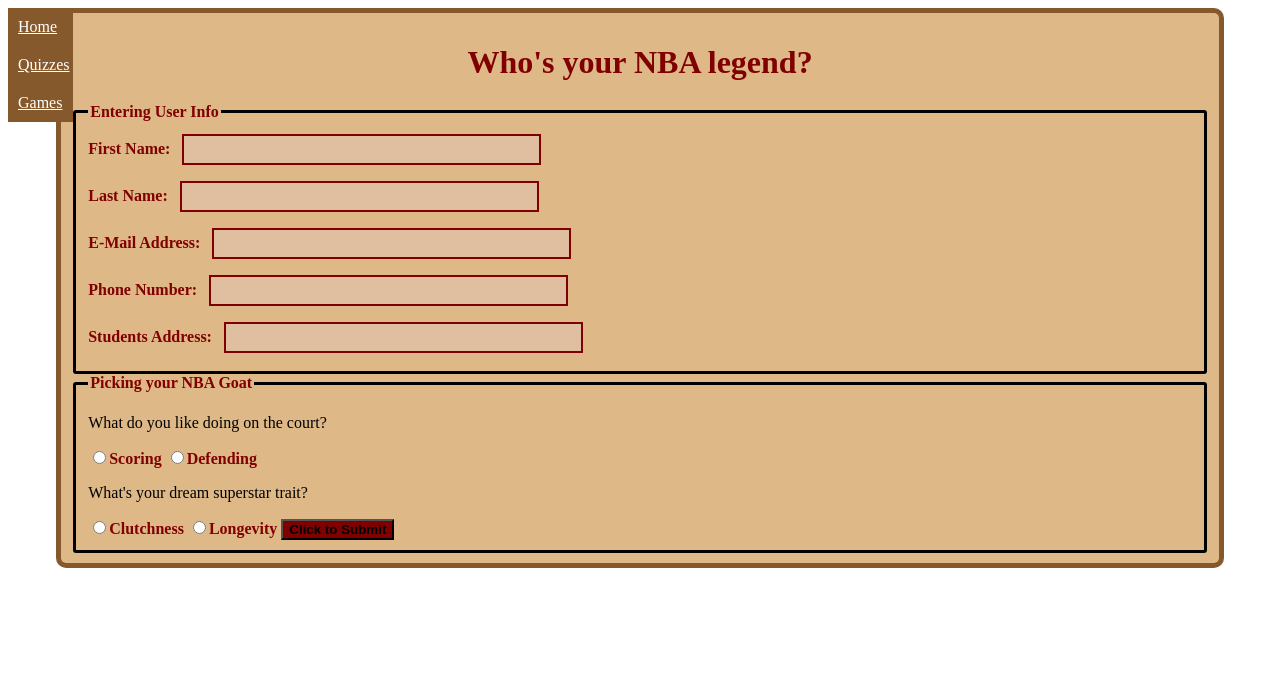
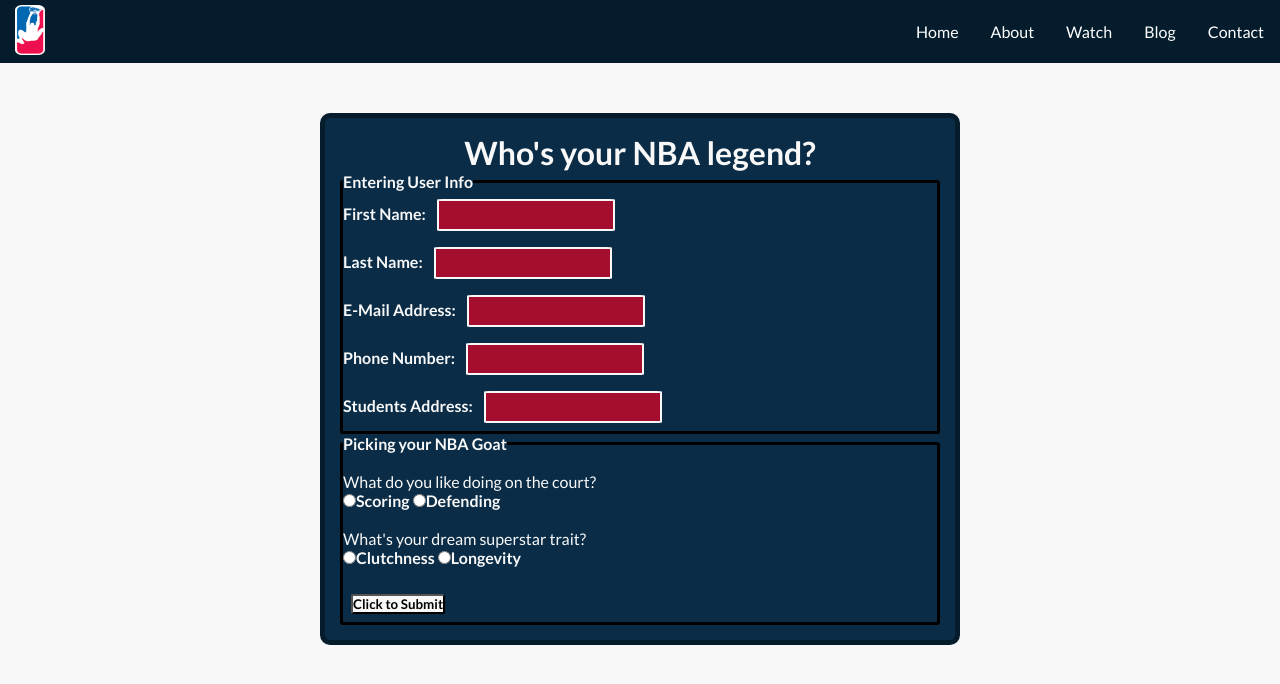
Before and after one commit to jdanderson01/nba-survey, a plain HTML site: page quiz.html in a window 1280 px wide. Drawn offline with Linux system fonts and the light colour scheme; files whose address does not match are found by name.

Commit message:
NBA Survey
Updated the styling of the survey and added it to the NBA Archive landing page.

```diff
--- a/css/styles.css
+++ b/css/styles.css
@@ -1,29 +1,84 @@
-.sidebar {
+@import url('https://fonts.googleapis.com/css2?family=Lato:ital,wght@0,100;0,300;0,400;0,700;0,900;1,100;1,300;1,400;1,700;1,900&display=swap');
+
+*{
   margin: 0;
   padding: 0;
-    width: 65px;
-    background-color: #86592d;
-    position: fixed;
-    height: auto;
+  box-sizing: border-box;
+  font-family: 'Lato', sans-serif;
 }
 
-  .sidebar a {
-    display: block;
-    color: white;
-    padding: 10px;
+body {
+  background-color: #f8f8f8;
 }
 
-  .sidebar a:hover {
-    background-color: maroon;
-    color: white;
+p {
+  color: #f8f8f8;
 }
 
+
+.navbar {
+  display: flex;
+  position: relative;
+  justify-content: space-between;
+  align-items: center;
+  background-color: #051c2d;
+  color: #f8f8f8;
+}
+
+.logo-text {
+  position: relative;
+  color: #f8f8f8;
+  font-size: 30px;
+  text-decoration: none;
+  text-transform: uppercase;
+  font-weight: 800;
+  letter-spacing: 1px;
+  padding-right: 990px;
+}
+
+.navbar-links {
+  height: 100%;
+}
+
+.navbar-links ul {
+  display: flex;
+  margin: 0;
+  padding: 0;
+}
+
+.navbar-links li {
+  list-style: none;
+}
+
+.navbar-links li a {
+  display: block;
+  text-decoration: none;
+  color: white;
+  padding: 1rem;
+}
+
+
+/* changing hover color to NBA color */
+.navbar-links li:hover {
+  background-color: #C9082A;
+}
+
+.logo-style {
+  position: relative;
+  left: 10px;
+  height: 50px;
+  width: 30px;
+  margin: 5px;
+}
+
+
 .container {
-    width: 90%;
-    border: 5px solid #86592d;
+  width: 50%;
+  border: 5px solid #051c2d;
   margin: auto;
-    padding: 10px;
-    background-color: burlywood;
+  margin-top: 50px;
+  padding: 15px;
+  background-color: #0a2c46;
   border-radius: 10px;
   }
 
@@ -32,12 +87,12 @@
   }
 
 .header {
-    color: maroon;
+  color: #f8f8f8;
   text-align: center;
   }
 
 .legend {
-    color: maroon;
+  color: #f8f8f8;
   font-weight: bold;
   }
 
@@ -49,18 +104,21 @@
 input[type="submit"] {
   color: black;
   font-weight: bold;
-    background-color: maroon;
+  background-color: #f8f8f8;
+  border-radius: 5%;
+  margin: 8px;
   }
 
 input[type="text"] {
   width: 30%;
   padding: 6px 12px;
   margin: 8px;
-    border: 2px solid maroon;
-    background-color: #dfbf9f;
+  border: 2px solid #f8f8f8;
+  background-color: #C9082Ad1;
+  border-radius: 3%;
   }
 
 label {
-    color: maroon;
+  color: #f8f8f8;
   font-weight: bold;
   }
--- a/process_form.js
+++ b/process_form.js
@@ -277,7 +277,7 @@ function processForm(event) {
           radio_buttons[x].value
         );
       } else {
-        //console.log(radio_buttons[x].value + " button is not checked");
+        console.log(radio_buttons[x].value + " button is not checked");
       }
     }
     let radio_buttons_two = document.myform.elements["trait"];
--- a/index.html
+++ b/quiz.html
@@ -8,11 +8,27 @@
 </head>
 
 <body>
-    <div class="sidebar">
-        <a class="active" href="#home">Home</a>
-        <a href="#quizzes">Quizzes</a>
-        <a href="#games">Games</a>
-    </div>
+    <nav class="navbar">
+        <div class="logo">
+          <a href="#">
+            <img src="img/shaq_logo.png" alt="basketball logo" class="logo-style">
+          </a>
+        </div>
+        <a href="#" class="toggle-button">
+            <span class="bar"></span>
+            <span class="bar"></span>
+            <span class="bar"></span>
+        </a>
+        <div class = "navbar-links">
+            <ul>
+                <li><a href="#">Home</a></li>
+                <li><a href="#">About</a></li>
+                <li><a href="#">Watch</a></li>
+                <li><a href="#">Blog</a></li>
+                <li><a href="#">Contact</a></li>
+            </ul>
+        </div>
+    </nav>
     <div class="container">
         <h1 class="header">Who's your NBA legend?</h1>
         <form action="process.php" method="post" name="myform">
@@ -59,13 +75,15 @@
                 <legend class="legend">
                     Picking your NBA Goat
                 </legend>
+                <br>
                 <p>What do you like doing on the court?</p>
                 <label><input type="radio" name="ability" id="scoring_id" value="Scoring" />Scoring</label>
                 <label><input type="radio" name="ability" id="defending_id" value="Defending" />Defending</label>
-
+                <br><br>
                 <p>What's your dream superstar trait?</p>
                 <label><input type="radio" name="trait" id="clutchness_id" value="Clutchness" />Clutchness</label>
                 <label><input type="radio" name="trait" id="longevity_id" value="Longevity" />Longevity</label>
+                <br><br>
                 <input id="submit" type="submit" name="submit" value="Click to Submit" />
             </fieldset>
         </form>
```
Also changed, not shown: img/shaq_logo.png (added), 2 other files. Lines whose indentation alone changed are shown as unchanged.
